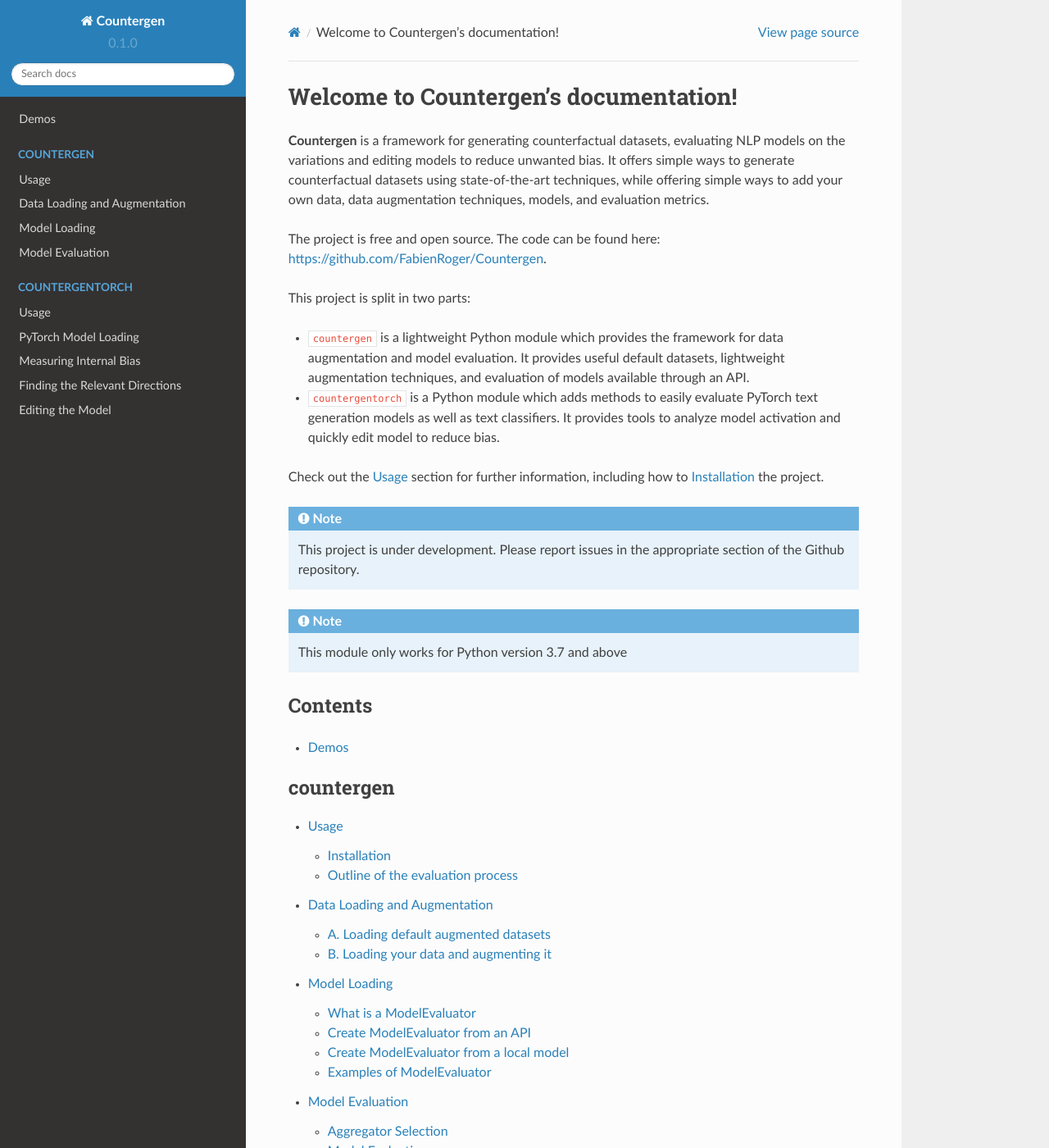
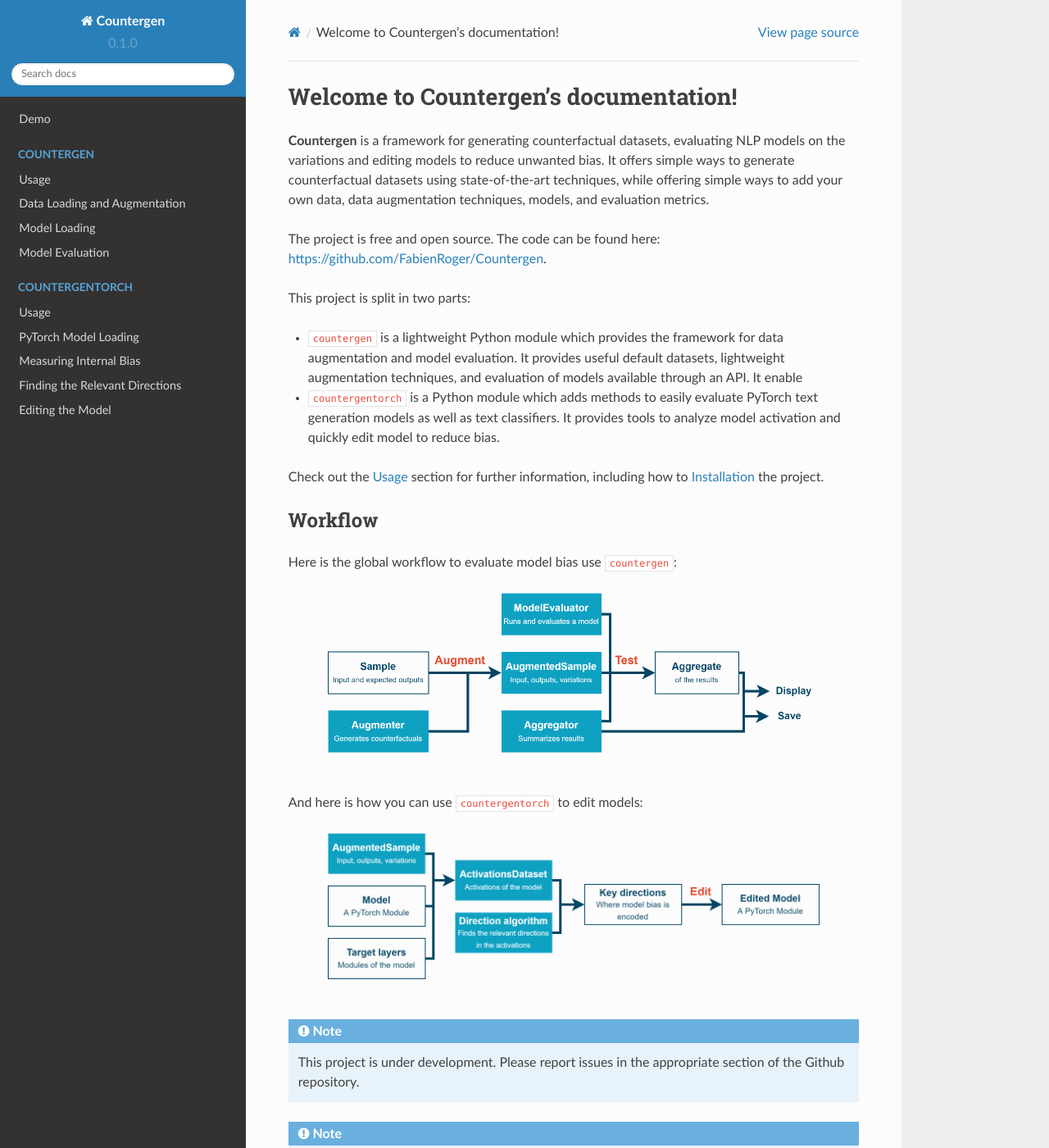
Before and after one commit to FabienRoger/Countergen, a Sphinx documentation site: the page built from docs/index.rst, in a window 1280 px wide and 1400 px high. Shown: the whole window at 82% size. Built offline with Sphinx 7.4.7 and the Read the Docs theme 2.0.0, drawn with Linux system fonts in a browser that asks for light colours.

Commit message:
Add workflow diagrams

```diff
--- a/docs/demos.rst
+++ b/docs/demos.rst
@@ -1,4 +1,4 @@
-Demos
+Demo
 =====
 
 Here is a demo of the library:
--- a/docs/index.rst
+++ b/docs/index.rst
@@ -10,11 +10,33 @@
 
 This project is split in two parts:
 
-* ``countergen`` is a lightweight Python module which provides the framework for data augmentation and model evaluation. It provides useful default datasets, lightweight augmentation techniques, and evaluation of models available through an API.
+* ``countergen`` is a lightweight Python module which provides the framework for data augmentation and model evaluation. It provides useful default datasets, lightweight augmentation techniques, and evaluation of models available through an API. It enable
 * ``countergentorch`` is a Python module which adds methods to easily evaluate PyTorch text generation models as well as text classifiers. It provides tools to analyze model activation and quickly edit model to reduce bias.
 
 Check out the :doc:`/countergen/usage` section for further information, including
 how to :ref:`installation` the project.
+
+
+Workflow
+--------
+
+Here is the global workflow to evaluate model bias use ``countergen``:
+
+.. image:: evaluation_workflow.png
+  :width: 600
+  :align: center
+  :alt: Evaluation worflow
+
+|
+
+And here is how you can use ``countergentorch`` to edit models:
+
+.. image:: edition_workflow.png
+  :width: 600
+  :align: center
+  :alt: Edition worflow
+
+|
 
 .. note::
 
```
Also changed, not shown: docs/edition_workflow.png (added), docs/evaluation_workflow.png (added), 1 other file.
